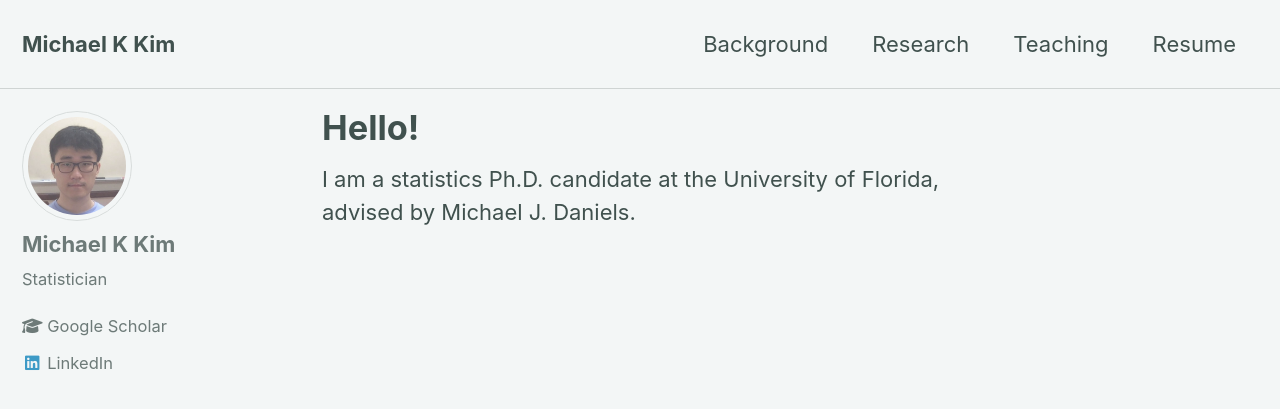
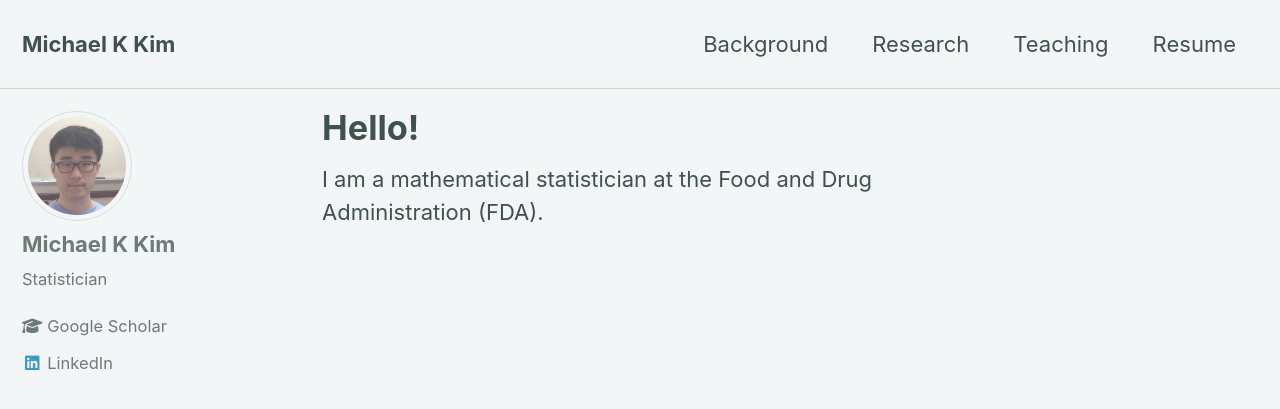
Before and after one commit to michaelkkim/michaelkkim.github.io, a Jekyll site: the page built from index.html, in a window 1280 px wide and 900 px high. Shown: the top 409 px of the window. Built offline with Jekyll 4.4.1, drawn with Linux system fonts in a browser that asks for light colours; cached includes are drawn as plain includes; nearby versions of some CDN libraries; the list of posts is cut into pages by our own code.

Commit message:
Update index.html

```diff
--- a/index.html
+++ b/index.html
@@ -5,5 +5,5 @@ title: "Hello!"
 permalink: /
 ---
 <p>
-I am a statistics Ph.D. candidate at the University of Florida, advised by Michael J. Daniels.
+I am a mathematical statistician at the Food and Drug Administration (FDA).
 </p>
```
